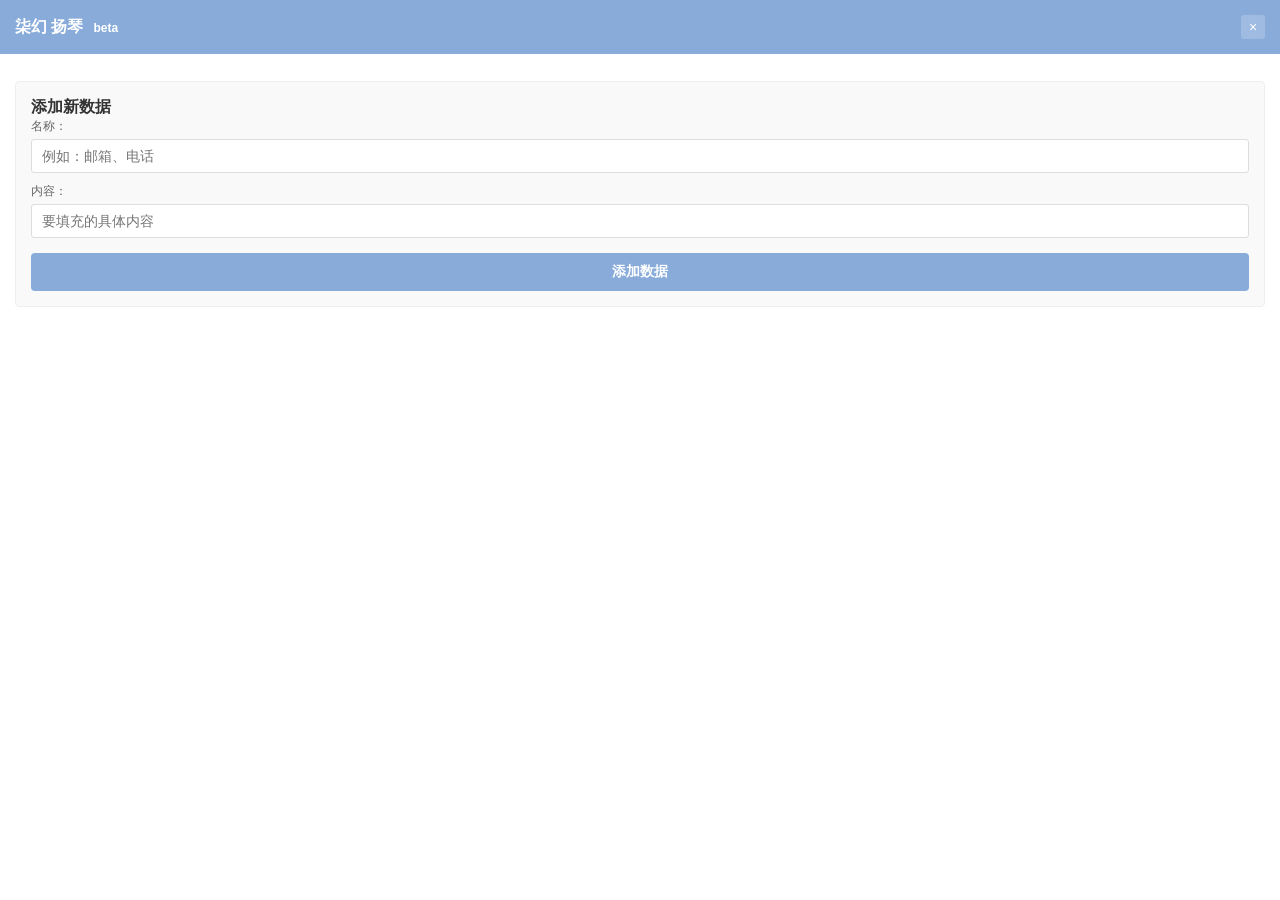
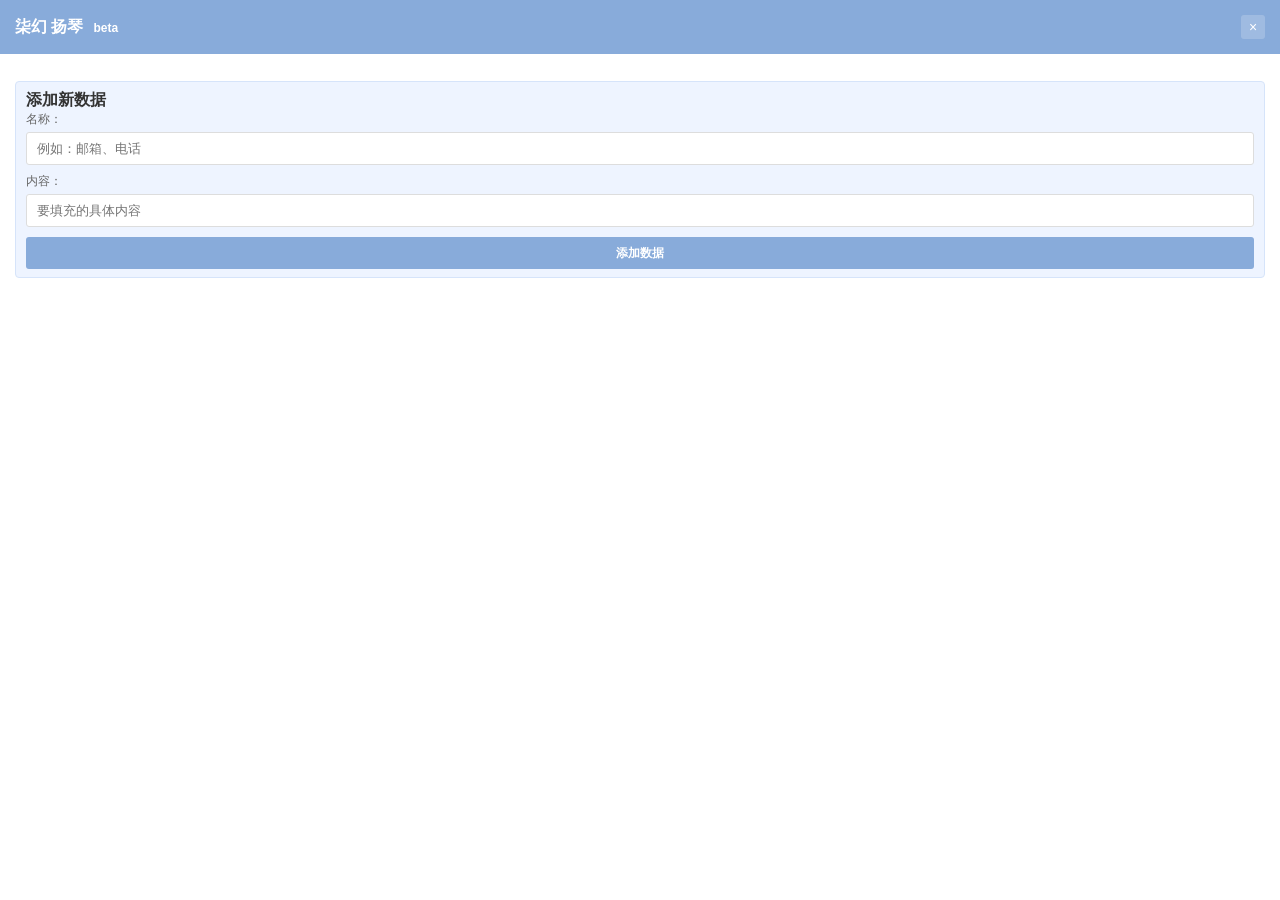

界面优化

--- a/styles.css
+++ b/styles.css
@@ -112,8 +112,8 @@ html, body {
 .group-panel {
     padding: 8px 10px;
     margin-bottom: 8px;
-    background: #f9f9f9;
-    border: 1px solid #eee;
+    background: #eef4ff;
+    border: 1px solid #d6e4fa;
     border-radius: 4px;
 }
 
@@ -139,8 +139,11 @@ html, body {
     background: #eef3fb;
     color: #35537a;
     border-radius: 3px;
-    font-size: 11px;
-    padding: 2px 8px;
+    font-size: 14px;
+    line-height: 1;
+    width: 24px;
+    height: 24px;
+    padding: 0;
     cursor: pointer;
 }
 
@@ -363,10 +366,10 @@ html, body {
 
 .add-form {
     margin-top: 12px;
-    padding: 15px;
-    background: #f9f9f9;
+    padding: 8px 10px;
+    background: #eef4ff;
     border-radius: 4px;
-    border: 1px solid #eee;
+    border: 1px solid #d6e4fa;
 }
 
 .add-form-head {
@@ -376,7 +379,7 @@ html, body {
 }
 
 .add-form-body {
-    margin-top: 10px;
+    margin-top: 8px;
 }
 
 .add-form.collapsed .add-form-body {
@@ -390,7 +393,7 @@ html, body {
 }
 
 .form-group {
-    margin-bottom: 10px;
+    margin-bottom: 8px;
 }
 
 .form-group label {
@@ -406,7 +409,7 @@ html, body {
     border: 1px solid #ddd;
     border-radius: 3px;
     box-sizing: border-box;
-    font-size: 14px;
+    font-size: 13px;
 }
 
 .form-group input:focus {
@@ -419,7 +422,7 @@ html, body {
     border-radius: 3px;
     background: white;
     padding: 8px 10px;
-    max-height: 150px;
+    max-height: 120px;
     overflow-y: auto;
 }
 
@@ -467,17 +470,18 @@ html, body {
 .form-actions {
     display: flex;
     gap: 8px;
-    margin-top: 15px;
+    margin-top: 10px;
 }
 
 .add-btn, .update-btn, .cancel-btn {
     flex: 1;
-    padding: 10px;
+    height: 32px;
+    padding: 0 10px;
     border: none;
-    border-radius: 4px;
+    border-radius: 3px;
     cursor: pointer;
-    font-size: 14px;
-    font-weight: bold;
+    font-size: 12px;
+    font-weight: 600;
 }
 
 .add-btn {
@@ -486,16 +490,16 @@ html, body {
 }
 
 .add-btn:hover {
-    background: #88abda;
+    background: #789bc8;
 }
 
 .update-btn {
-    background: #2196F3;
+    background: #88abda;
     color: white;
 }
 
 .update-btn:hover {
-    background: #0b7dda;
+    background: #789bc8;
 }
 
 .cancel-btn {
